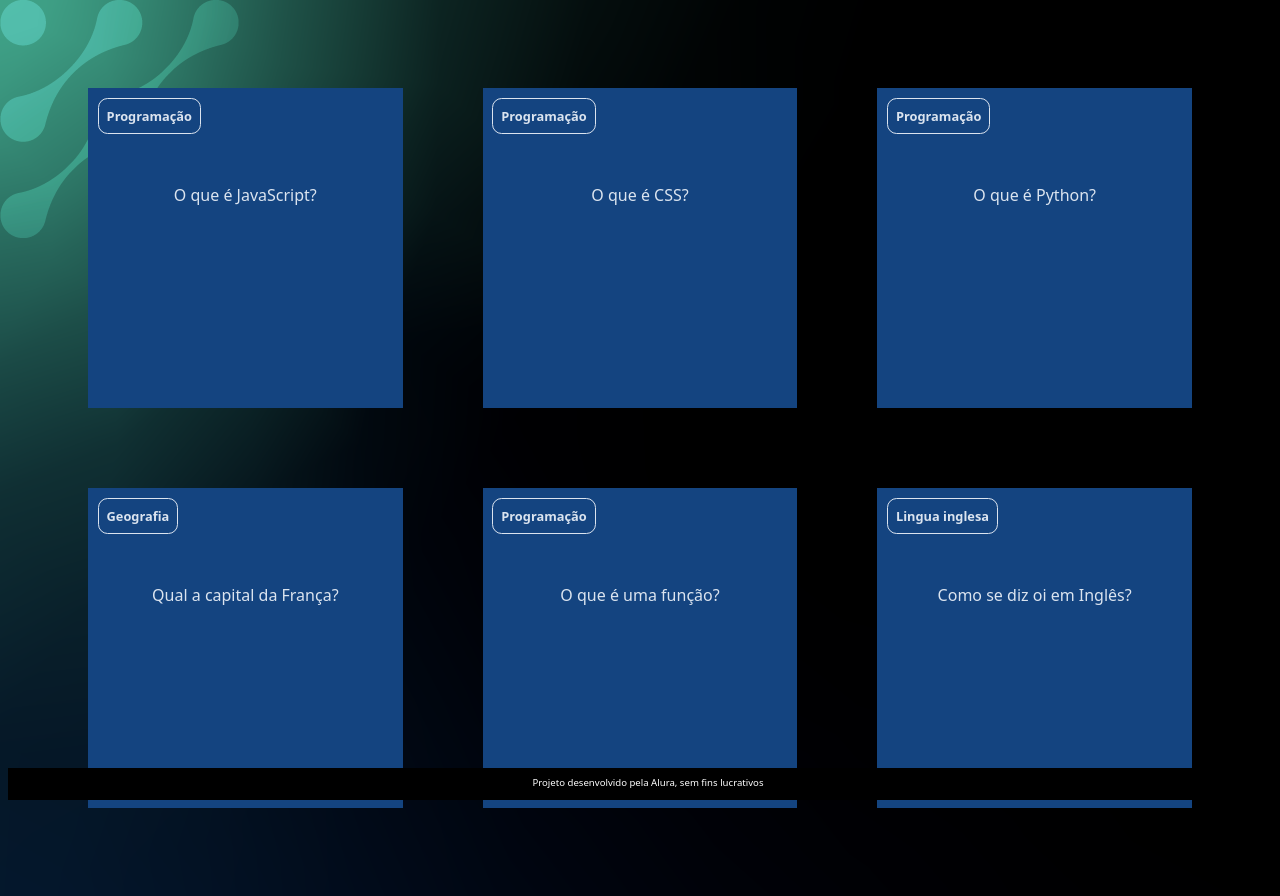
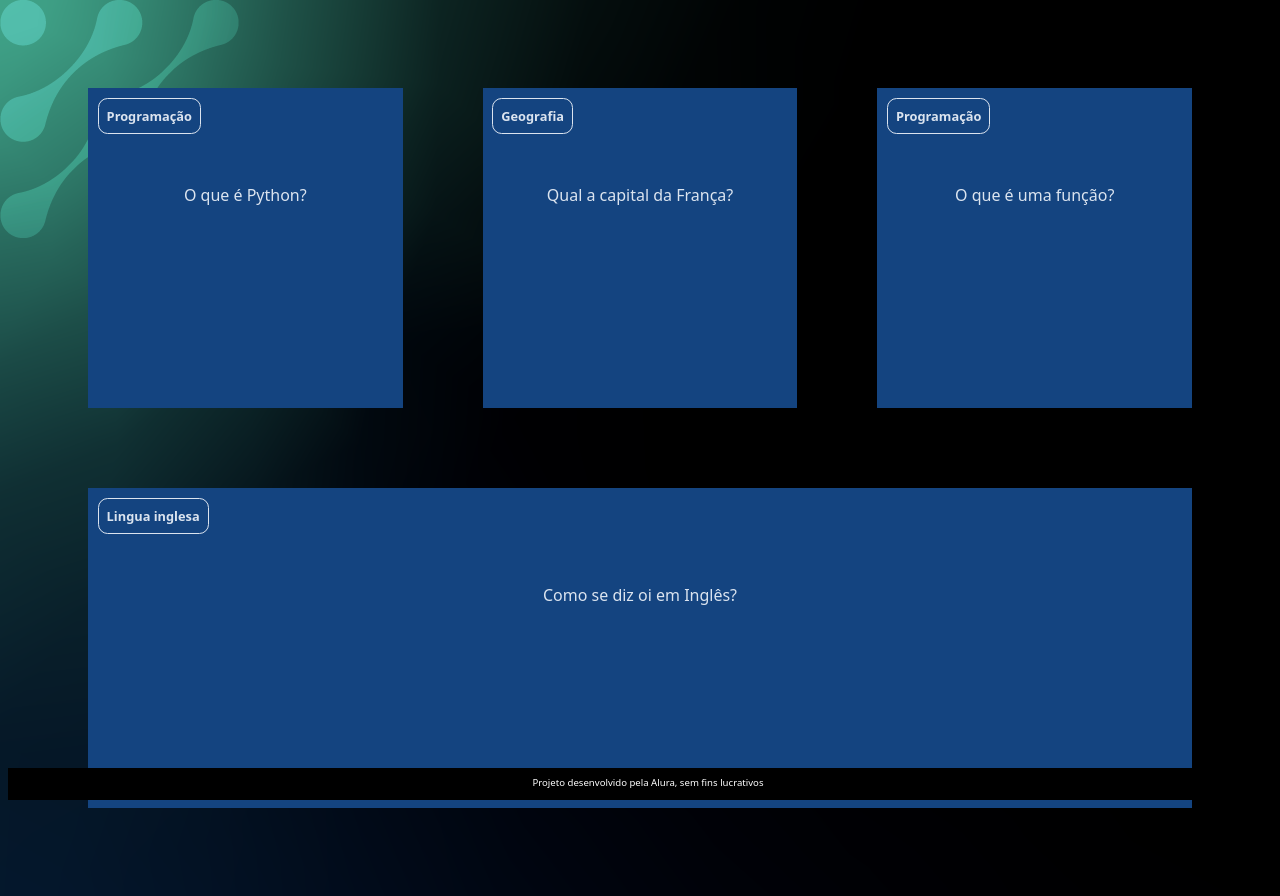
Before and after one commit to MatheusMVC/capybara, a plain HTML site: page ATUMALACA/index.html in a window 1280 px wide. Drawn offline with Linux system fonts and the light colour scheme.

Commit message:
Update index.html

```diff
--- a/ATUMALACA/index.html
+++ b/ATUMALACA/index.html
@@ -9,28 +9,17 @@
 <body>
     <main>
         <section id="container">
-        <article class="cartao">
+            <!-- <article class="cartao">
                 <div class="cartao__conteudo">
                     <h3>Programação</h3>
-        <div class=cartao__conteudo__pergunta>
+                    <div class="cartao__conteudo__pergunta">
                         <p>O que é JavaScript?</p>
                     </div>
                     <div class="cartao__conteudo__resposta">
-            <p>O JavaScript é uma linguagem de programação.</p>
+                        <p>O JavaScript é uma linguagem de programação</p>
                     </div>
                 </div>
-    </article>
-    <article class="cartao">
-      <div class="cartao__conteudo">
-          <h3>Programação</h3>
-      <div class=cartao__conteudo__pergunta>
-          <p>O que é CSS?</p>
-        </div>
-      <div class="cartao__conteudo__resposta">
-          <p>O CSS é uma linguagem de estilização.</p>
-        </div>
-      </div>
-  </article>
+            </article> -->
         </section>
     </main>
     <footer>
```
Lines whose indentation alone changed are shown as unchanged.
